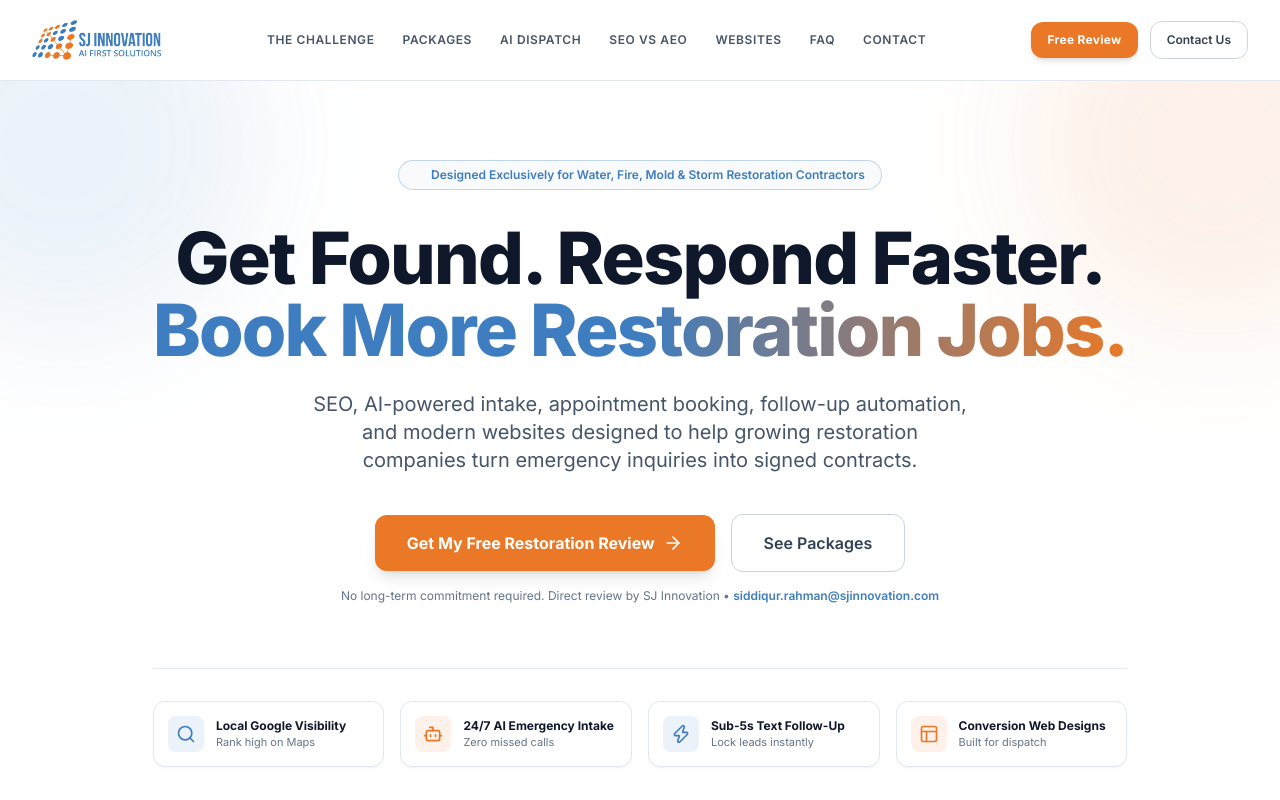
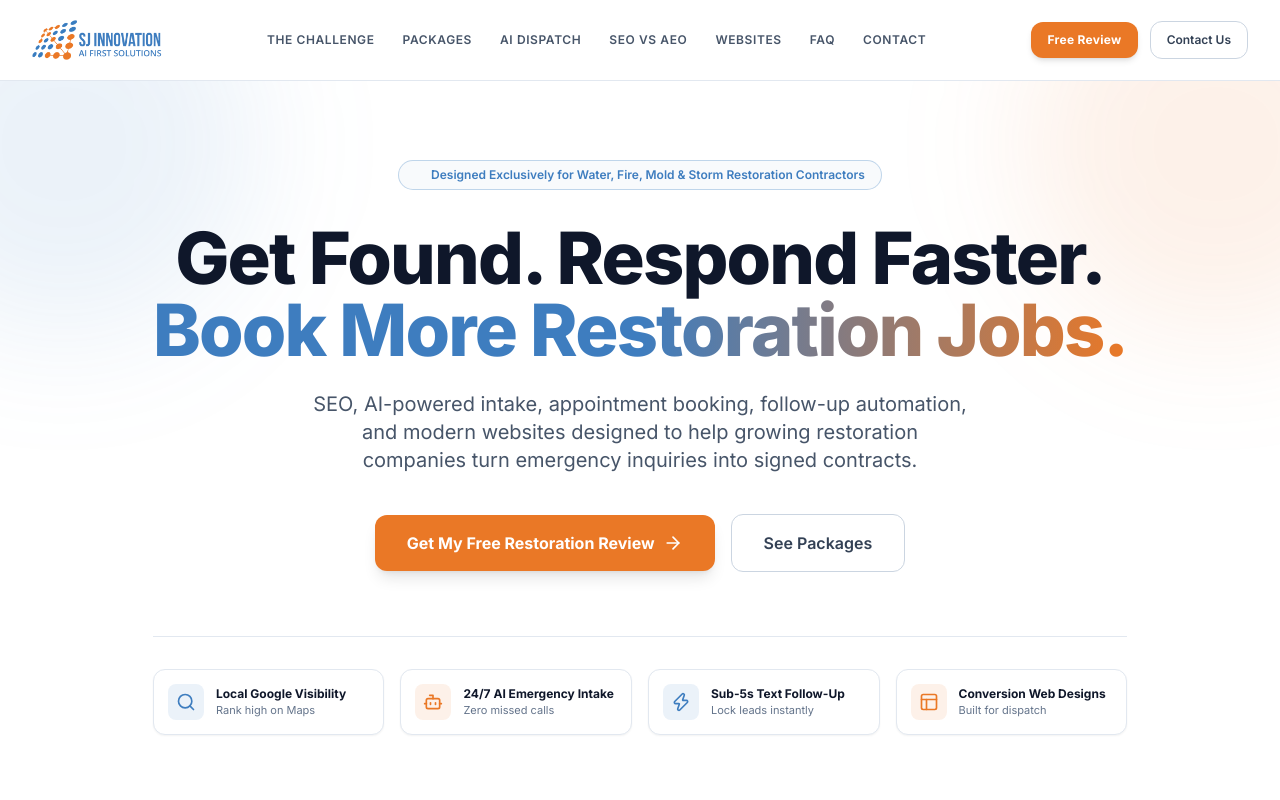
Before and after one commit to Annyxtopheles/sji-legal-growth-engine, a React (Vite) app: page / in a window 1280 px wide. Shown: the top 800 px of the page. Built offline with nearby package versions, Linux system fonts and the light colour scheme.

Commit message:
style: remove disclaimer and email line below Hero action buttons

```diff
--- a/src/components/Hero.tsx
+++ b/src/components/Hero.tsx
@@ -50,10 +50,6 @@ export const Hero: React.FC<HeroProps> = () => {
           </a>
         </div>
 
-        <p className="mt-4 text-xs text-slate-500">
-          No long-term commitment required. Direct review by SJ Innovation • <a href="mailto:siddiqur.rahman@sjinnovation.com" className="text-[#3E7DBF] hover:underline font-semibold">siddiqur.rahman@sjinnovation.com</a>
-        </p>
-
         {/* Value Chips - Exact original 4-card grid on border-t bar */}
         <div className="mt-16 pt-8 border-t border-slate-200 grid grid-cols-2 md:grid-cols-4 gap-4 text-left">
           <div className="group flex items-center gap-3 p-3.5 rounded-xl bg-white border border-slate-200 shadow-sm hover:border-[#3E7DBF] hover:shadow-md hover:-translate-y-1 transition-all duration-300 cursor-default">
```
